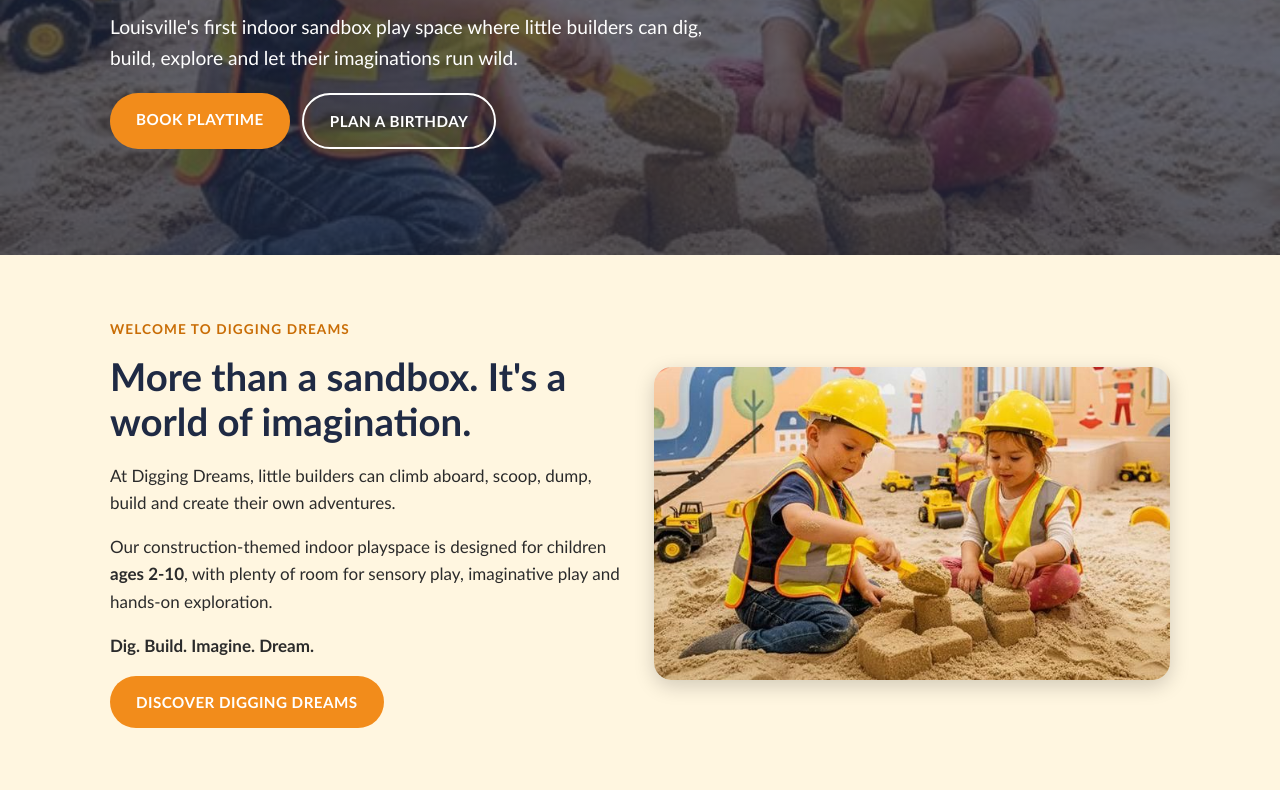
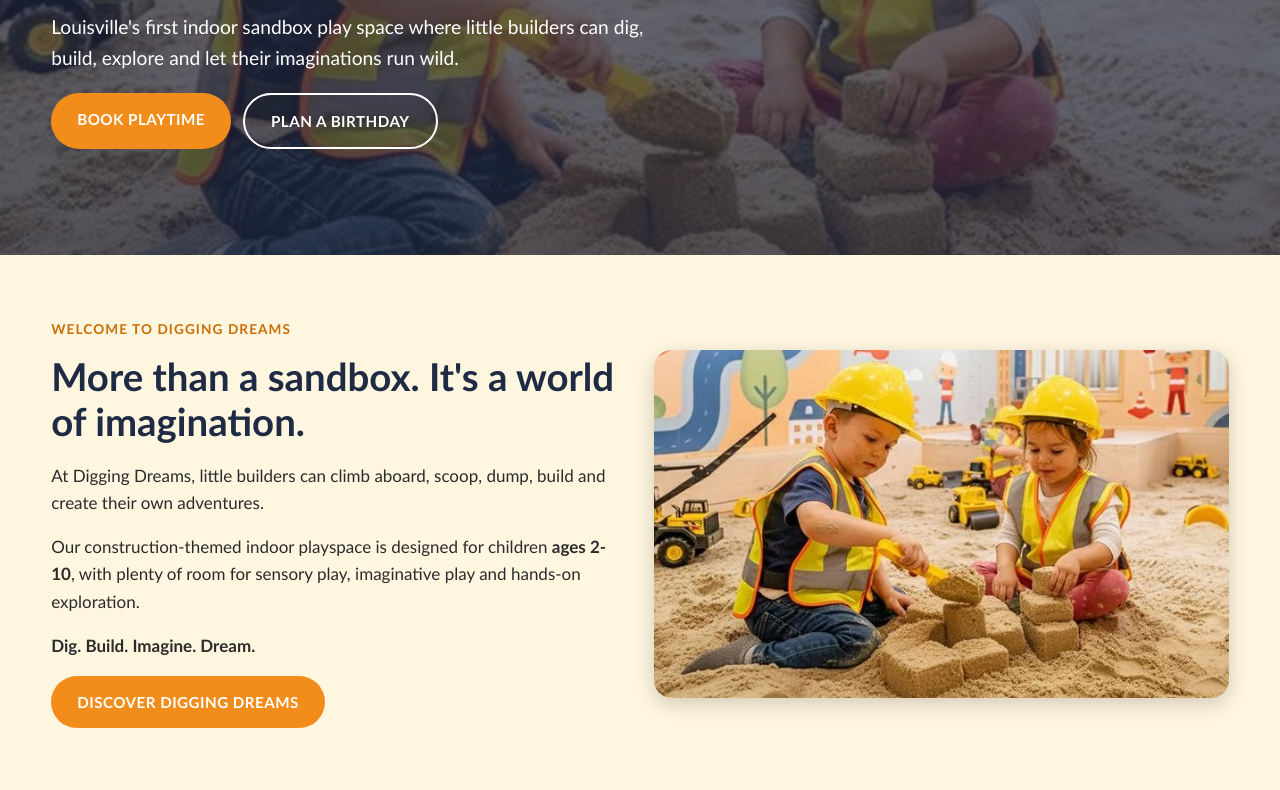
Before and after one commit to diggingdreams123-ops/diggingdreams_webspp, a plain HTML site: page index.html in a window 1280 px wide. Shown: the part 381-1171 px from the top of the page. Drawn offline with Linux system fonts and the light colour scheme.

Commit message:
Page width adjustment

```diff
--- a/assets/css/styles.css
+++ b/assets/css/styles.css
@@ -6,7 +6,7 @@
   --orange-d: #c96d06;
   --ink: #2b2b2b;
   --r: 18px;
-  --max: 1100px;
+  --max: 1400px
 }
 * {
   box-sizing: border-box;
@@ -49,7 +49,7 @@
 .wrap {
   max-width: var(--max);
   margin: 0 auto;
-  padding: 0 20px;
+  padding: 0 clamp(20px, 4vw, 56px)
 }
 section {
   padding: 64px 0;
```
